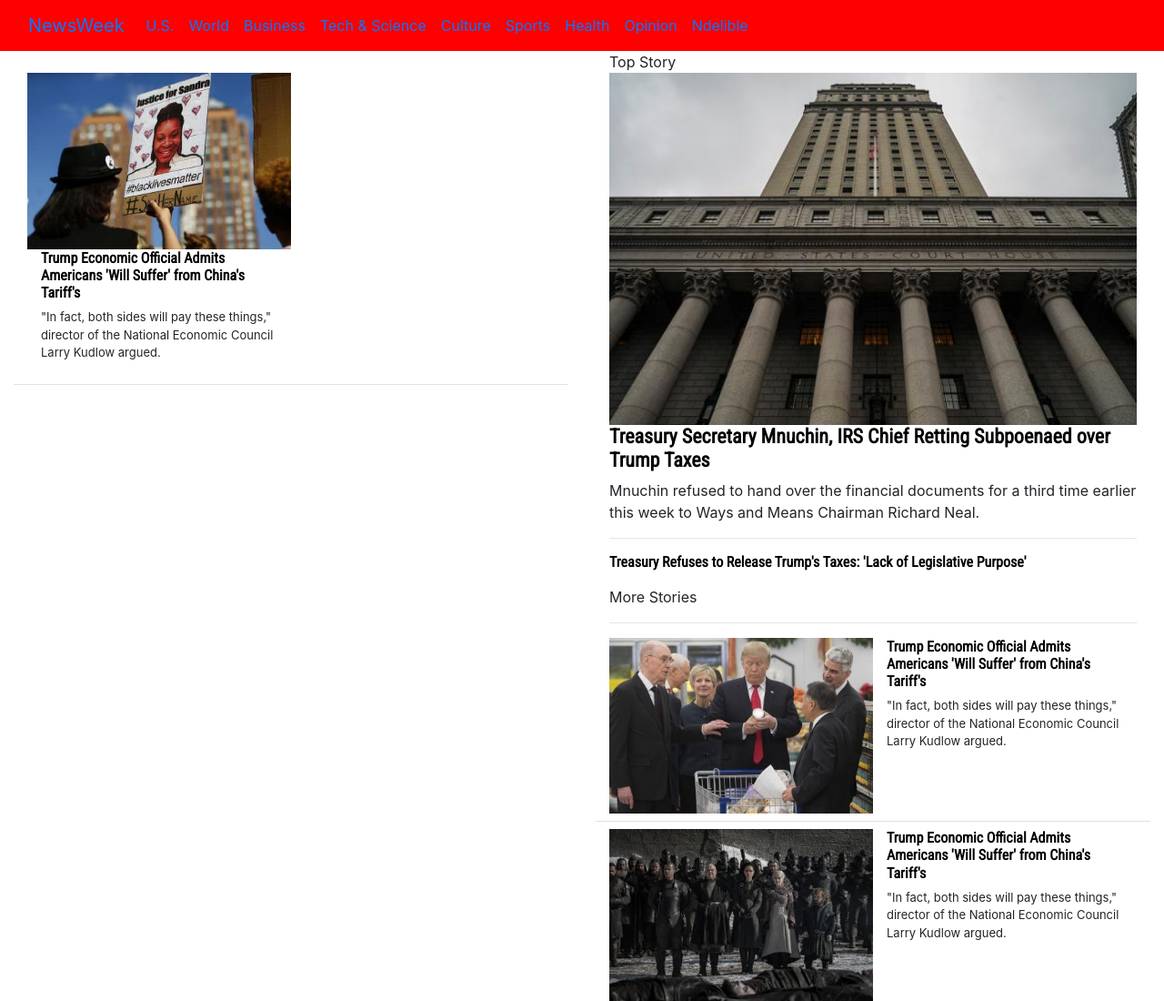
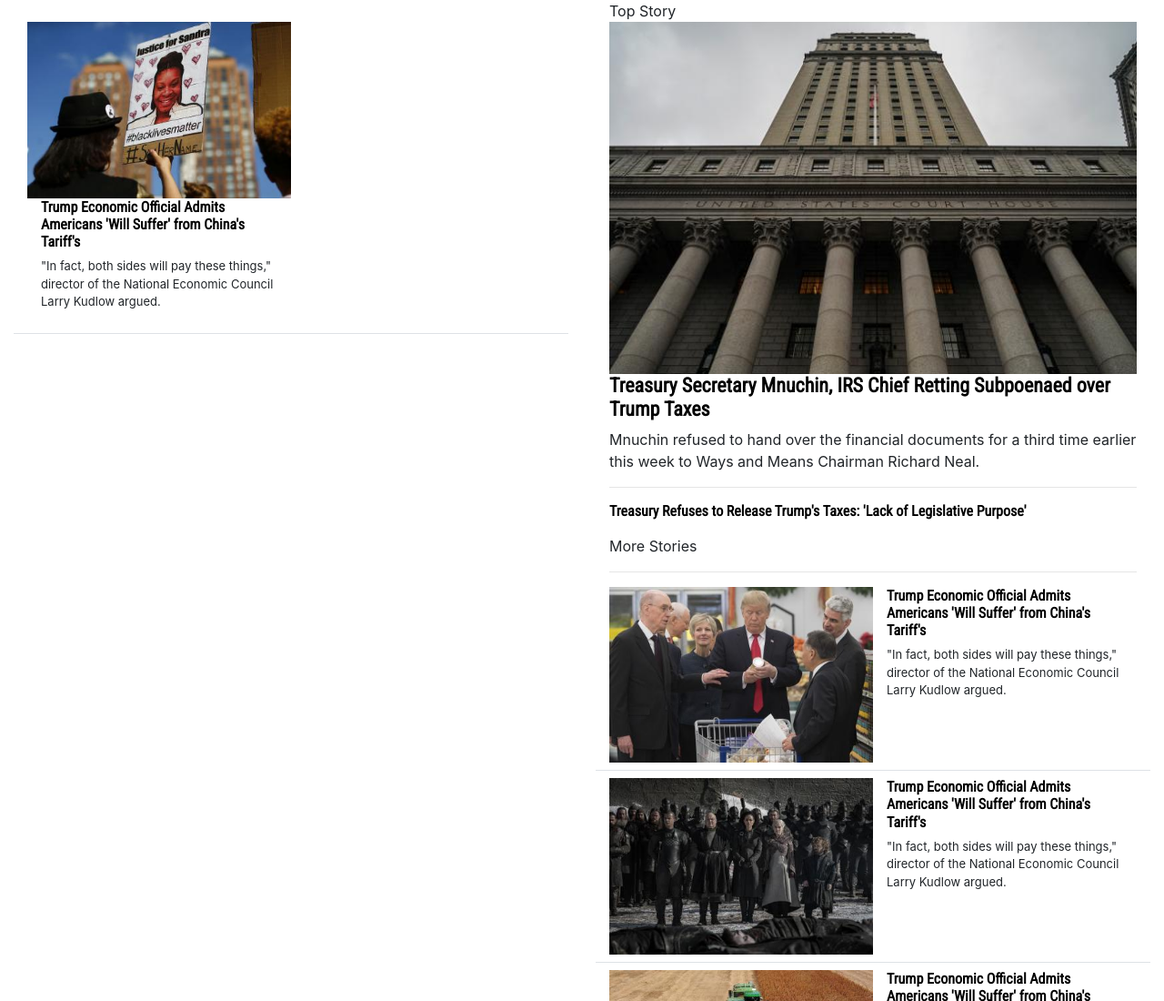
Before and after one commit to uche-inyama/NewsWeek, a website: page bootstrap/index.html in a window 1280 px wide. Shown: the top 1100 px of the page at 91% size. Drawn offline with nearby package versions, Linux system fonts and the light colour scheme.

Commit message:
made the navigation bar responsive

```diff
--- a/bootstrap/index.html
+++ b/bootstrap/index.html
@@ -13,7 +13,7 @@
 <body>
 
   <header>
-    <nav class="navbar navbar-expand-md " style = "background-color: red;">
+    <nav class=" d-lg-none navbar navbar-expand-md " style = "background-color: red;">
       <div class="container-fluid">
 
          <a class = "navbar-brand"  href="#">NewsWeek</a>
```
